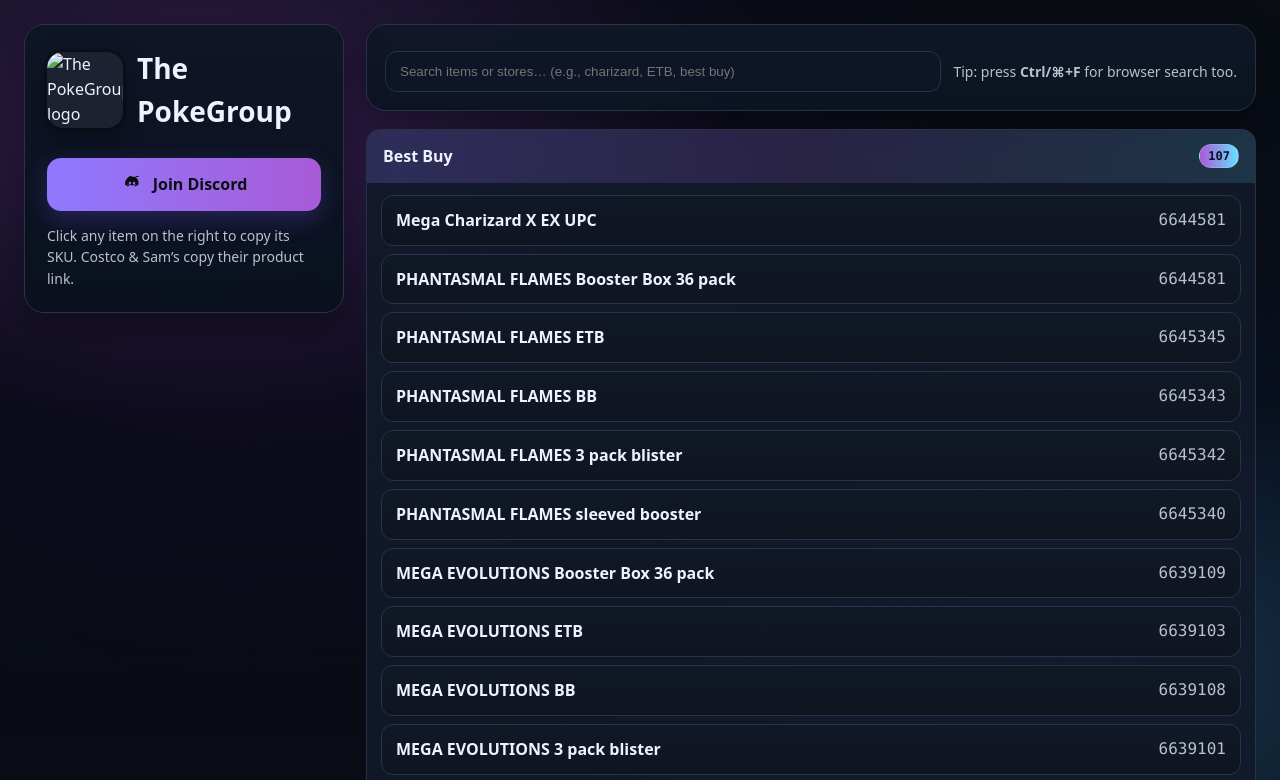
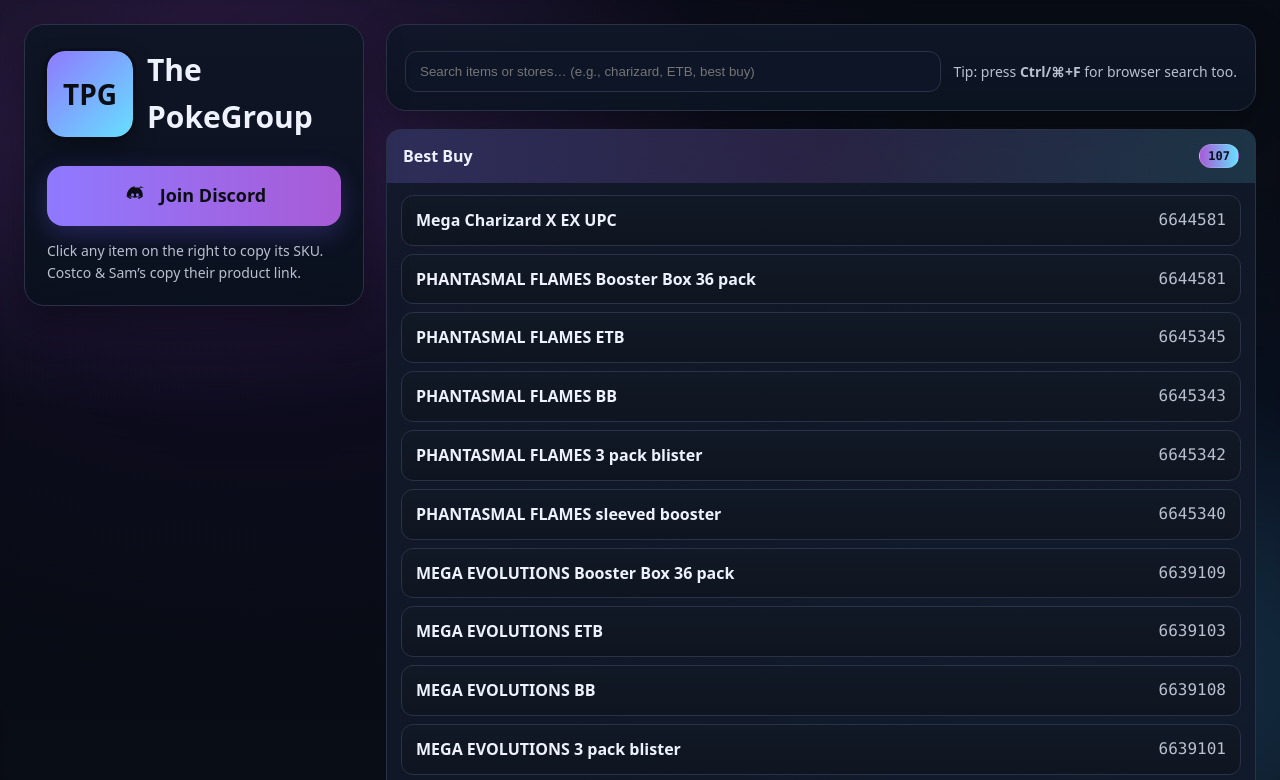
Before and after one commit to tyleramidon1-star/Skus-pokemon, a plain HTML site: page index.html in a window 1280 px wide. Shown: the top 780 px of the page. Drawn offline with Linux system fonts and the light colour scheme.

Commit message:
Update index.html

```diff
--- a/index.html
+++ b/index.html
@@ -20,10 +20,11 @@
     background:#090e16; overflow-x:hidden;
   }
 
-  /* ===== Background: Charizard + cinematic veil + parallax ===== */
+  /* ===== Background (Charizard optional) ===== */
   .bg, .veil, .glow{position:fixed; inset:0; pointer-events:none}
   .bg{
     z-index:-3;
+    /* If you have a Charizard image in the same folder, rename it to background.jpg (or update with inline style below) */
     background-image:url('background.jpg');
     background-size:cover; background-position:50% 20%; background-attachment:fixed;
     transform:translateZ(0);
@@ -32,9 +33,9 @@
   .veil{
     z-index:-2;
     background:
-      radial-gradient(1200px 800px at 20% 25%, rgba(23,10,50,.55), transparent 60%),
-      radial-gradient(1200px 800px at 85% 80%, rgba(6,24,58,.55), transparent 60%),
-      linear-gradient(180deg, rgba(9,12,20,.55) 0%, rgba(9,12,20,.75) 100%);
+      radial-gradient(1200px 800px at 20% 25%, rgba(23,10,50,.52), transparent 60%),
+      radial-gradient(1200px 800px at 85% 80%, rgba(6,24,58,.52), transparent 60%),
+      linear-gradient(180deg, rgba(9,12,20,.5) 0%, rgba(9,12,20,.72) 100%);
     backdrop-filter: blur(2px);
   }
   .glow{
@@ -46,7 +47,7 @@
   }
 
   /* ===== Layout: sidebar + content ===== */
-  .page{display:grid; grid-template-columns: 320px 1fr; gap:22px; min-height:100vh; padding:24px}
+  .page{display:grid; grid-template-columns: 340px 1fr; gap:22px; min-height:100vh; padding:24px}
   @media (max-width: 980px){
     .page{grid-template-columns: 1fr; padding:18px}
   }
@@ -61,21 +62,27 @@
   .brand{
     display:flex; gap:14px; align-items:center; margin-bottom:14px
   }
-  .brand img{
-    width:76px; height:76px; border-radius:16px; object-fit:cover;
+  .logo-box{
+    width:86px; height:86px; border-radius:18px; overflow:hidden; flex:0 0 auto;
     box-shadow:0 0 0 3px rgba(10,14,20,.55), 0 10px 24px rgba(0,0,0,.35);
-    background:rgba(255,255,255,.06)
+    background:rgba(255,255,255,.06); display:grid; place-items:center;
   }
-  .brand h1{font-size:clamp(22px,3.6vw,28px); margin:0}
+  .brand img{width:100%;height:100%;object-fit:cover;display:block}
+  .badge-fallback{
+    width:100%; height:100%; display:grid; place-items:center;
+    border-radius:18px; color:#0a0e14; font:900 28px/1 system-ui;
+    background:linear-gradient(135deg,#8f79ff,#66e0ff);
+  }
+  .brand h1{font-size:clamp(22px,3.6vw,30px); margin:0}
   .btn{
-    display:inline-flex; align-items:center; justify-content:center; gap:10px;
+    display:inline-flex; align-items:center; justify-content:center; gap:12px;
     background:linear-gradient(90deg,var(--brand),var(--accent));
-    color:#0a0e14; border:none; padding:14px 16px;
-    border-radius:14px; font-weight:900; text-decoration:none; width:100%;
+    color:#0a0e14; border:none; padding:16px 18px;
+    border-radius:16px; font-weight:900; text-decoration:none; width:100%;
     box-shadow:0 8px 24px rgba(120,90,255,.25);
-    margin:10px 0 4px 0;
+    margin:12px 0 4px 0; font-size:18px;
   }
-  .btn svg{width:22px;height:22px}
+  .btn svg{width:26px;height:26px}
   .side p{color:var(--muted); margin-top:10px; margin-bottom:0; font-size:14px}
 
   /* ===== Content ===== */
@@ -131,7 +138,8 @@
 </style>
 </head>
 <body>
-  <div class="bg" aria-hidden="true"></div>
+  <!-- If your background has a different name, change here or keep as-is; page still works without it -->
+  <div class="bg"></div>
   <div class="veil" aria-hidden="true"></div>
   <div class="glow" aria-hidden="true"></div>
 
@@ -139,11 +147,14 @@
     <!-- ===== Left Sidebar ===== -->
     <aside class="side">
       <div class="brand">
-        <img src="pgrm-logo.png" alt="The PokeGroup logo">
+        <div class="logo-box">
+          <!-- We will populate this <img> or show a fallback badge via JS -->
+          <img id="logo" alt="The PokeGroup logo" />
+        </div>
         <h1>The PokeGroup</h1>
       </div>
       <a class="btn" href="https://discord.gg/k38bQDgBmT" target="_blank" rel="noopener" aria-label="Join The PokeGroup Discord">
-        <!-- Discord icon -->
+        <!-- Discord icon (bigger) -->
         <svg viewBox="0 0 24 24" fill="currentColor" aria-hidden="true"><path d="M20.317 4.369A19.791 19.791 0 0 0 16.847 3c-.2.353-.43.83-.59 1.205a18.27 18.27 0 0 0-4.514 0C11.983 3.83 11.754 3.353 11.553 3a19.736 19.736 0 0 0-3.47 1.369C4.915 7.197 4.17 9.94 4.4 12.64c1.293 1.006 2.546 1.62 3.787 2.02a9.1 9.1 0 0 0 .666-1.125c-1.1-.416-2.154-1.01-3.054-1.85.257.19.664.455 1.046.655 3.2 1.626 6.66 1.626 9.83 0 .382-.2.79-.466 1.046-.655-.9.84-1.95 1.433-3.05 1.85.19.39.43.79.67 1.125 1.24-.4 2.49-1.014 3.78-2.02.31-3.38-.53-6.095-3.28-8.27zM9.75 12.5c-.72 0-1.31-.67-1.31-1.5s.58-1.5 1.31-1.5 1.31.67 1.31 1.5-.59 1.5-1.31 1.5zm4.5 0c-.72 0-1.31-.67-1.31-1.5s.58-1.5 1.31-1.5 1.31.67 1.31 1.5-.59 1.5-1.31 1.5z"/></svg>
         Join Discord
       </a>
@@ -165,19 +176,57 @@
   <div id="toast" class="toast" role="status" aria-live="polite">Copied!</div>
 
 <script>
-/* Parallax: tiny background shift on scroll (feels like Charizard is flying) */
+/* ---------- Robust logo loader ----------
+   Tries multiple common paths. If all fail, shows a “TPG” gradient badge.
+   Put your logo file in your repo using ANY of these names/paths:
+   - pgrm-logo.png / pgrm-logo.webp / pgrm-logo.jpg
+   - logo.png / logo.webp / logo.jpg
+   - assets/pgrm-logo.png (or .webp / .jpg)
+   - assets/logo.png (or .webp / .jpg)
+*/
+(function loadLogo(){
+  const candidates = [
+    'pgrm-logo.png','pgrm-logo.webp','pgrm-logo.jpg',
+    'logo.png','logo.webp','logo.jpg',
+    'assets/pgrm-logo.png','assets/pgrm-logo.webp','assets/pgrm-logo.jpg',
+    'assets/logo.png','assets/logo.webp','assets/logo.jpg'
+  ];
+  const el = document.getElementById('logo');
+
+  function fallback(){
+    const box = el.parentElement;
+    const badge = document.createElement('div');
+    badge.className = 'badge-fallback';
+    badge.textContent = 'TPG';
+    box.replaceChildren(badge);
+  }
+
+  let found = false, idx = 0;
+  function tryNext(){
+    if (found || idx >= candidates.length){ if(!found) fallback(); return; }
+    const src = candidates[idx++] + '?v=' + Date.now(); // cache-bust
+    const test = new Image();
+    test.onload = () => { found = true; el.src = src; };
+    test.onerror = tryNext;
+    test.src = src;
+  }
+  tryNext();
+})();
+
+/* Parallax: tiny background shift on scroll (Charizard “flying”) */
 (function(){
   const bg = document.querySelector('.bg');
+  if (!bg) return;
   let lastY = 0;
   window.addEventListener('scroll', () => {
     const y = window.scrollY || 0;
     if (Math.abs(y - lastY) < 2) return;
     lastY = y;
-    bg.style.transform = `translateY(${y * 0.15}px)`; // parallax factor
+    bg.style.transform = `translateY(${y * 0.15}px)`;
   }, {passive:true});
 })();
 
-/* ====== DATA =============================================================== */
+/* ====== DATA (your items) ================================================== */
 const DATA = [
   {
     store: "Best Buy",
```
